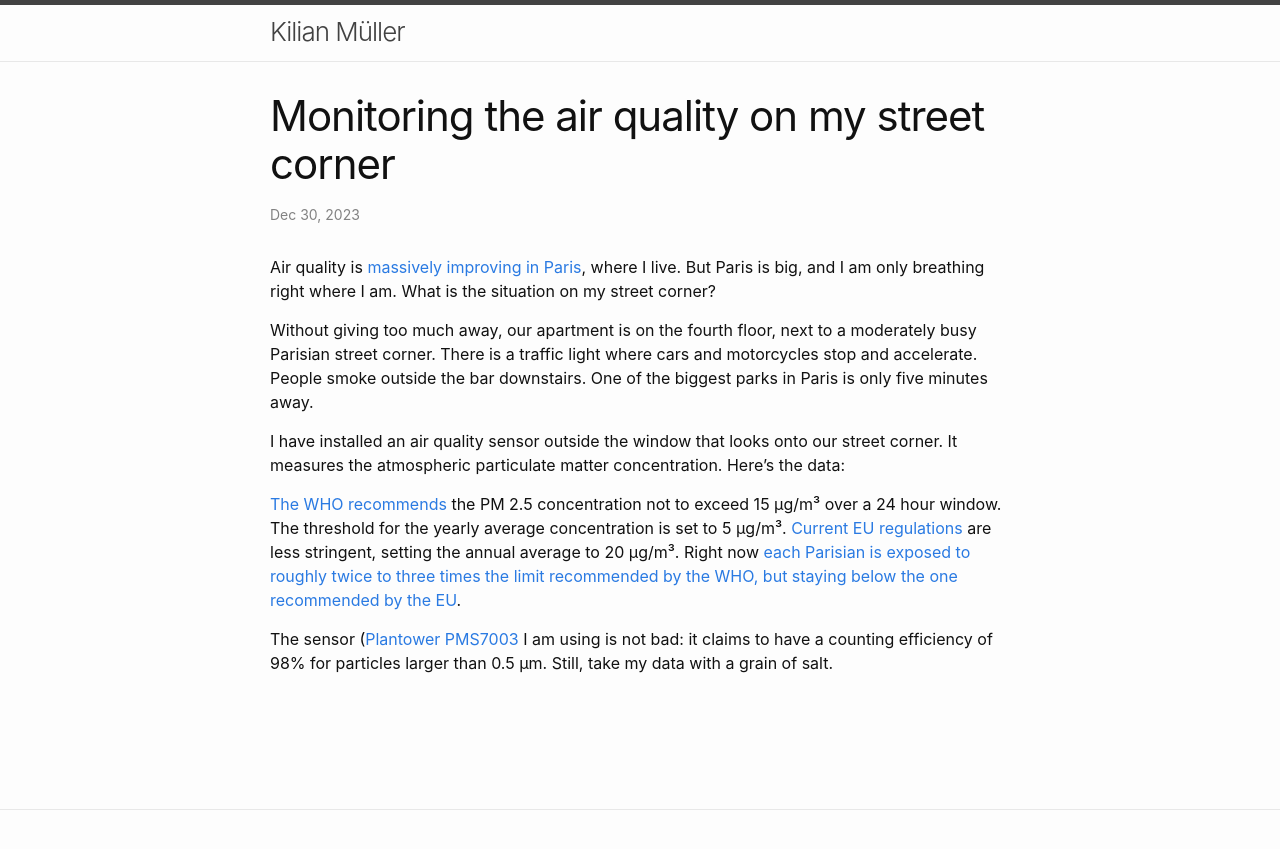
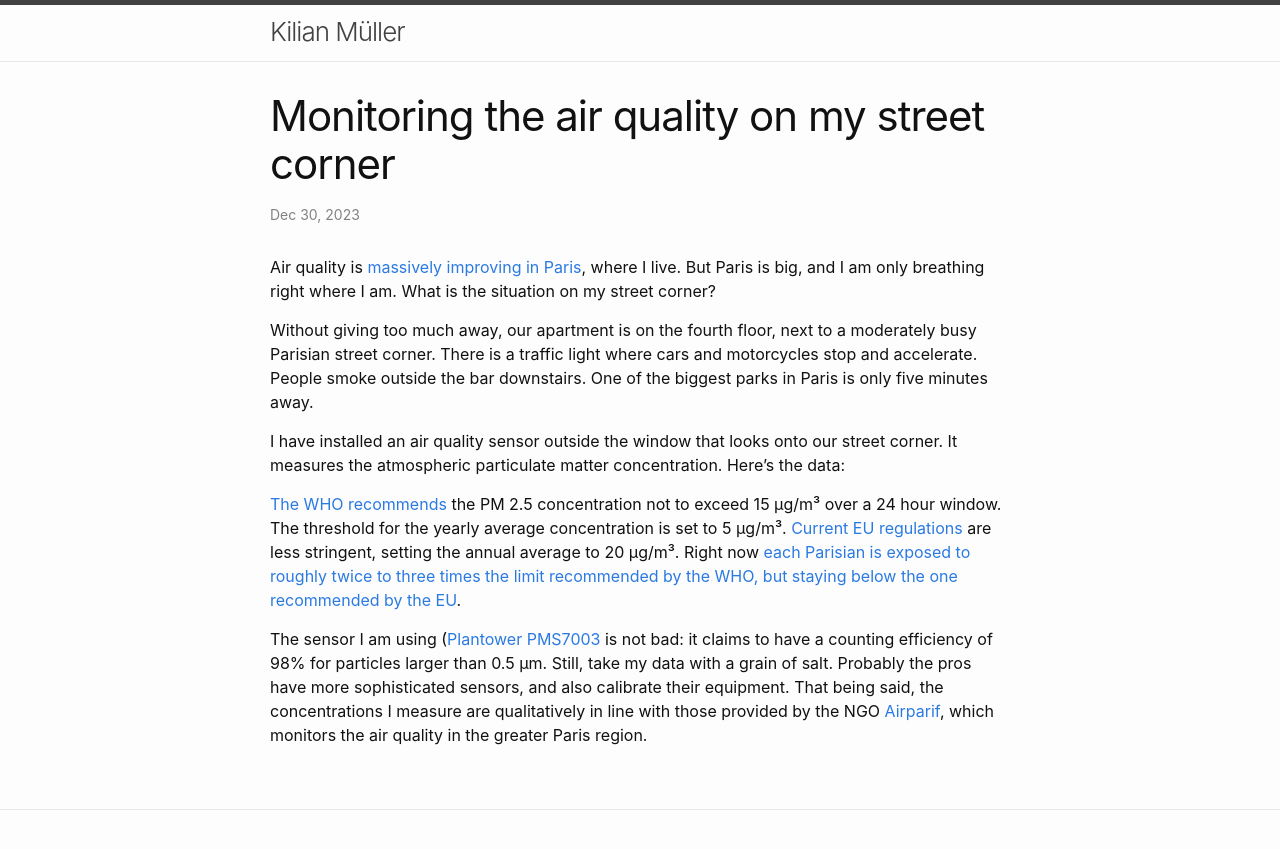
Before and after one commit to kilianmuller/kilianmuller.github.io, a Jekyll site: the page built from _posts/2023-12-30-Air-Quality-On-My-Street-Corner.md, in a window 1280 px wide. Shown: the top 849 px of the page. Built offline with Jekyll 4.4.1, drawn with Linux system fonts in a browser that asks for light colours; nearby versions of some CDN libraries; a script that is not in the unit is left out; part of the change alters nothing that is shown.

Commit message:
One more touch on the grid. Also another change of the main text.

```diff
--- a/_posts/2023-12-30-Air-Quality-On-My-Street-Corner.md
+++ b/_posts/2023-12-30-Air-Quality-On-My-Street-Corner.md
@@ -56,9 +56,7 @@ function getUserColorScheme() {
         var layout = {
 	    xaxis: {
 	    	   type: 'date',
-		   title: 'Time (Paris)',
-		   showgrid: true,
-		   gridcolor: '#bdbdbd'},
+		   title: 'Date'},
 	    yaxis: {
 	    	   title: 'PM 2.5 [ μg/m³ ]',
 		   showgrid: true,
@@ -82,4 +80,4 @@ function getUserColorScheme() {
 
 [The WHO recommends](https://www.who.int/publications/i/item/9789240034228) the PM 2.5 concentration not to exceed 15 μg/m³ over a 24 hour window. The threshold for the yearly average concentration is set to 5 μg/m³. [Current EU regulations](https://environment.ec.europa.eu/topics/air/air-quality/eu-air-quality-standards_en) are less stringent, setting the annual average to 20 μg/m³. Right now [each Parisian is exposed to roughly twice to three times the limit recommended by the WHO, but staying below the one recommended by the EU](https://airparif.asso.fr/surveiller-la-pollution/bilan-et-cartes-annuels-de-pollution).
 
-The sensor ([Plantower PMS7003](PMS7003) I am using is not bad: it claims to have a counting efficiency of 98% for particles larger than 0.5 μm. Still, take my data with a grain of salt.
+The sensor I am using ([Plantower PMS7003](PMS7003) is not bad: it claims to have a counting efficiency of 98% for particles larger than 0.5 μm. Still, take my data with a grain of salt. Probably the pros have more sophisticated sensors, and also calibrate their equipment. That being said, the concentrations I measure are qualitatively in line with those provided by the NGO [Airparif](https://airparif.asso.fr), which monitors the air quality in the greater Paris region.
```
